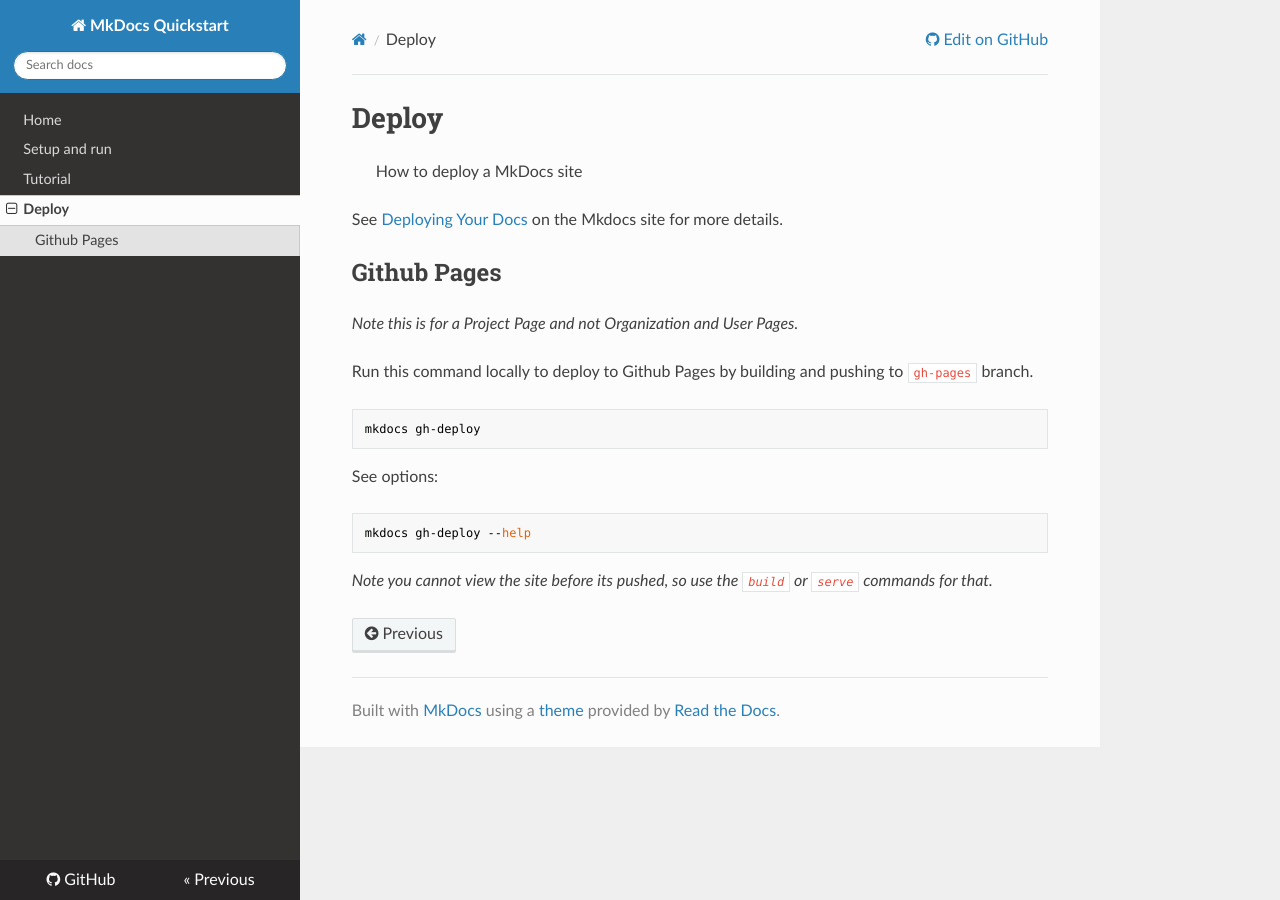
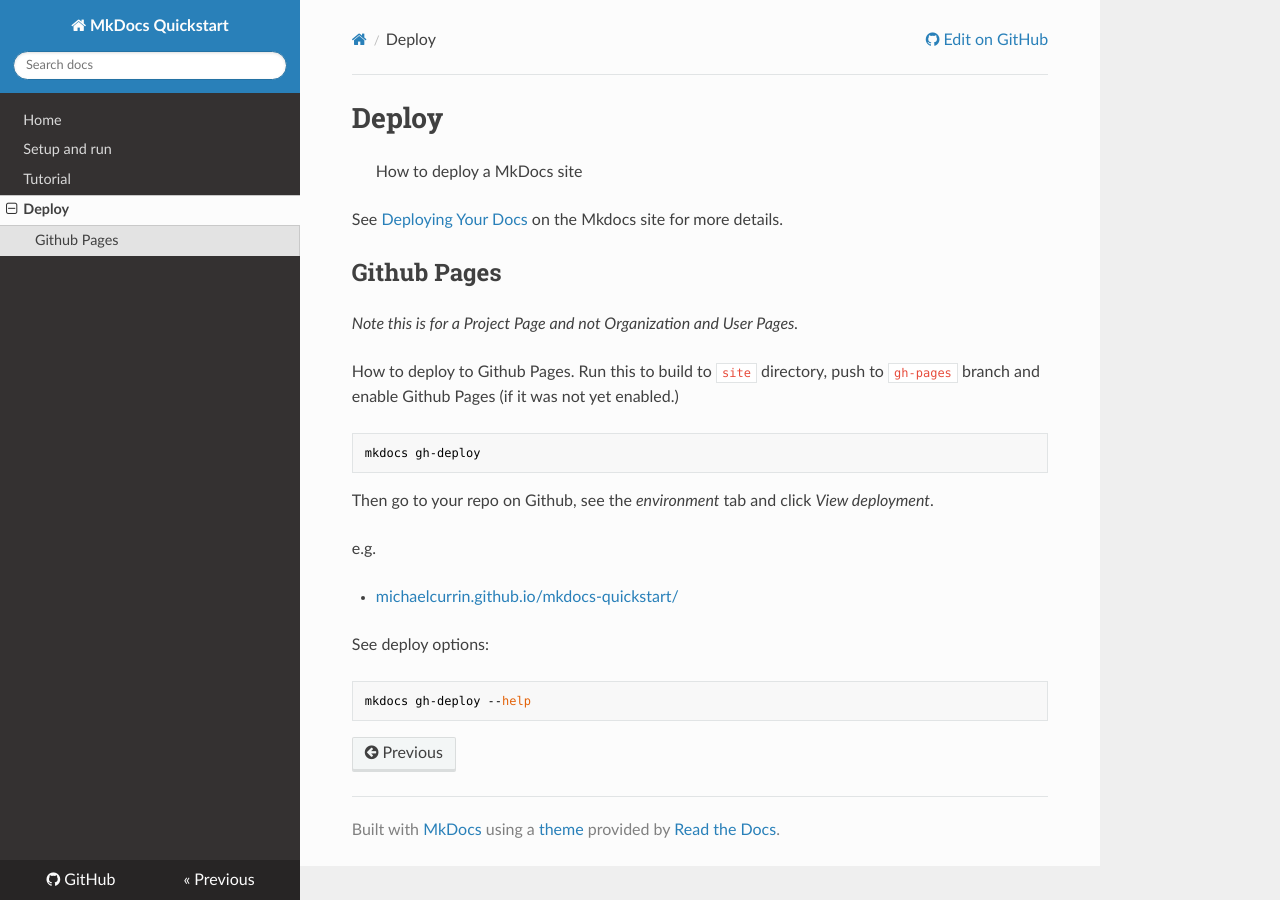
Before and after one commit to MichaelCurrin/mkdocs-quickstart, an MkDocs documentation site: the page built from docs/deploy.md, in a window 1280 px wide. Built offline with MkDocs 1.6.1, drawn with Linux system fonts in a browser that asks for light colours; nearby versions of some CDN libraries.

Commit message:
feat: Update deploy.md

````diff
--- a/docs/deploy.md
+++ b/docs/deploy.md
@@ -9,16 +9,21 @@
 
 _Note this is for a Project Page and not Organization and User Pages._
 
-Run this command locally to deploy to Github Pages by building and pushing to `gh-pages` branch.
+How to deploy to Github Pages. Run this to build to `site` directory, push to `gh-pages` branch and enable Github Pages (if it was not yet enabled.)
 
 ```sh
 mkdocs gh-deploy
 ```
 
-See options:
+Then go to your repo on Github, see the *environment* tab and click _View deployment_.
+
+e.g.
+
+- [michaelcurrin.github.io/mkdocs-quickstart/](https://michaelcurrin.github.io/mkdocs-quickstart/)
+
+
+See deploy options:
 
 ```sh
 mkdocs gh-deploy --help
 ```
-
-_Note you cannot view the site before its pushed, so use the `build` or `serve` commands for that._
````
